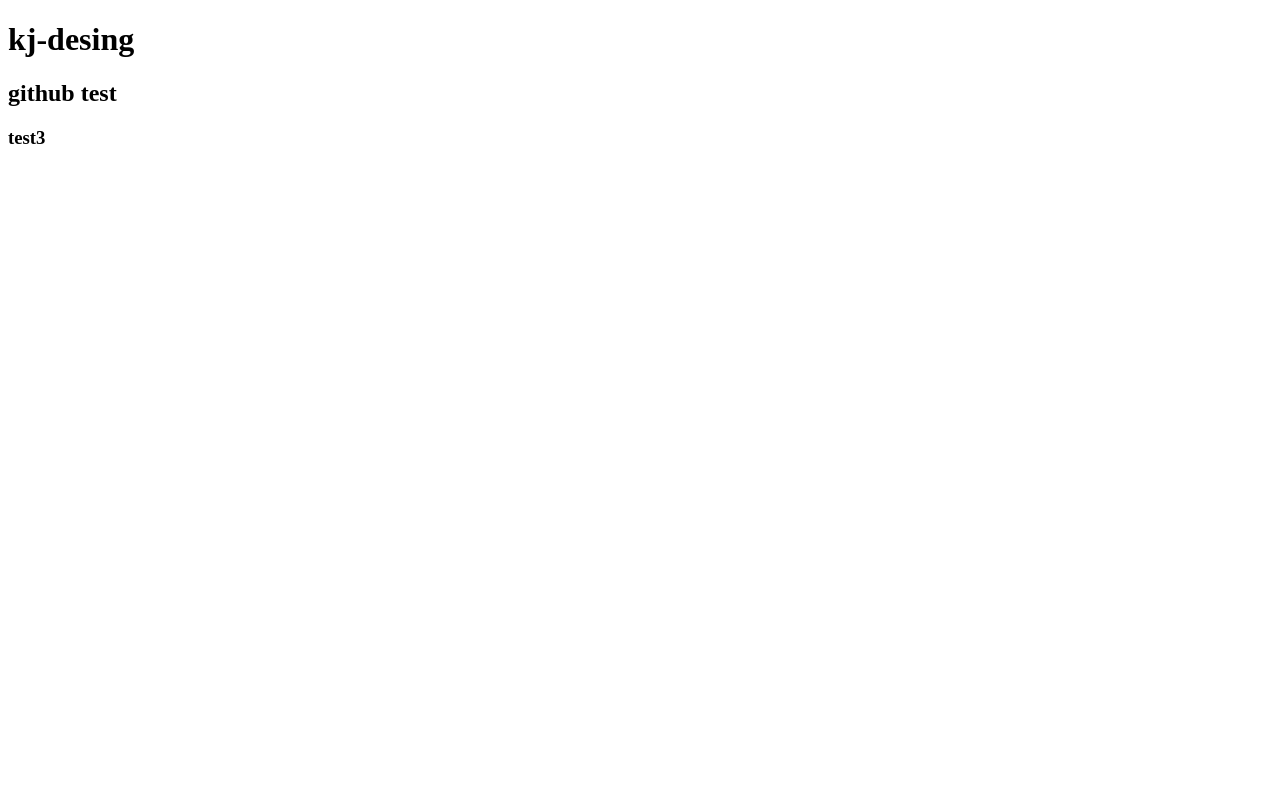
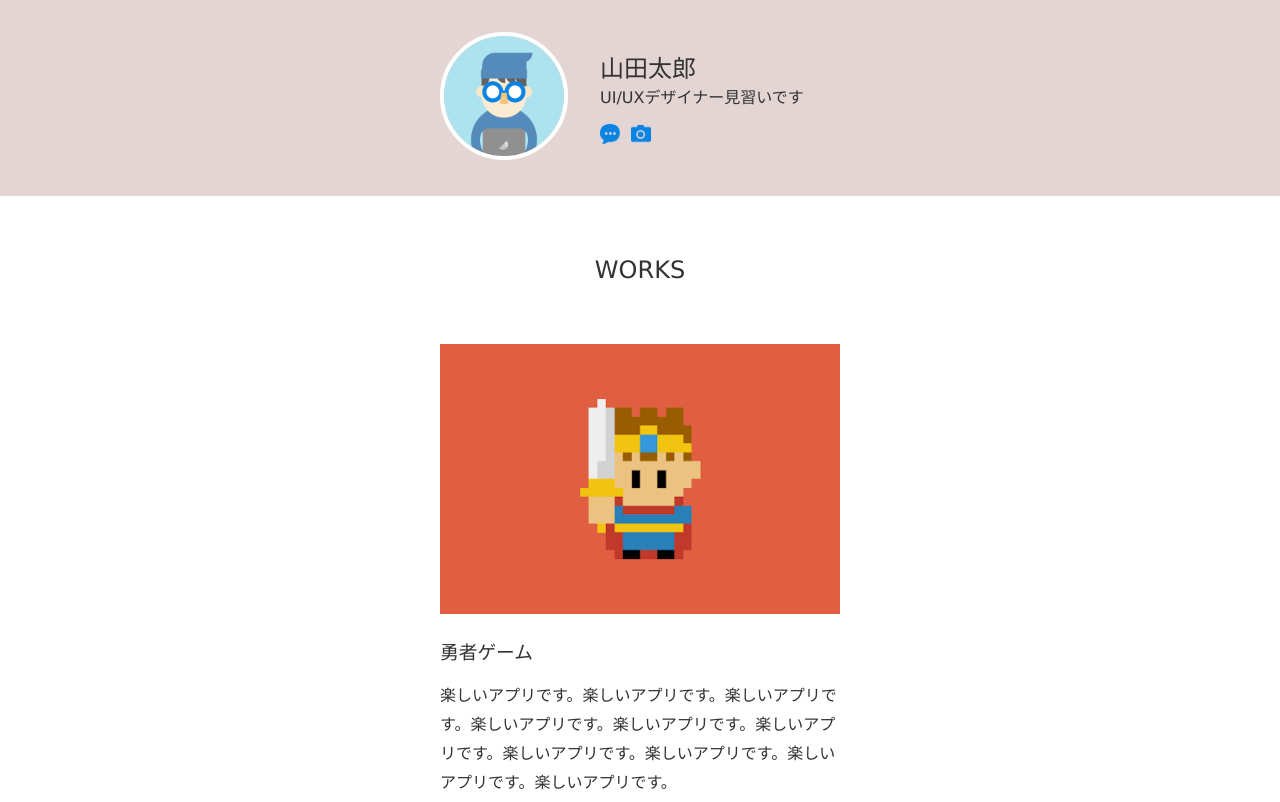
Before and after one commit to kj-design/practice3, a plain HTML site: page index.html in a window 1280 px wide. Shown: the top 802 px of the page. Drawn offline with Linux system fonts and the light colour scheme.

Commit message:
all changes

```diff
--- /dev/null
+++ b/css/stylesheet.css
@@ -0,0 +1,86 @@
+header {
+  background-color: rgb(228, 213, 213);
+  padding-bottom: 32px;
+  padding-top: 32px;
+}
+
+body {
+  color: #333;
+  font-family: Verdana, sans-serif;
+  margin : 0 ;
+}
+
+.container {
+  width: 400px;
+  margin-left: auto;
+  margin-right: auto;
+  display:flex;
+  align-items: center;
+}
+
+.icon img {
+  border-radius: 50%;
+  border-width: 4px;
+  border-style: solid;
+  border-color: white;
+}
+
+.info {
+  margin-left: 32px;
+}
+
+.info h1 {
+  font-weight: normal;
+  font-size: 24px;
+  margin: 0;
+}
+
+.info p {
+  margin: 0;
+  margin-bottom:16px;
+}
+
+.info ul {
+  margin: 0;
+  padding: 0;
+  list-style-type: none;
+  display: flex;
+}
+
+.info ul li {
+  margin-right :11px
+}
+
+.works {
+  width: 400px;
+  margin-right: auto;
+  margin-left: auto;
+}
+
+.works > h1 {
+  font-weight: normal;
+  font-size: 24px;
+  text-align: center;
+  margin-top: 60px;
+  margin-bottom:60px;
+}
+
+.works > section {
+  margin-top: 60px;
+  margin-bottom:60px;
+}
+
+.works > section > h1 {
+  font-weight: normal;
+}
+
+.works p {
+  line-height: 1.8;
+}
+
+footer p {
+  text-align: center;
+  font-size: 14px;
+  margin-bottom: 60px;
+  color: gray;
+}
--- a/index.html
+++ b/index.html
@@ -1,14 +1,64 @@
 <!DOCTYPE html>
+
 <html lang="ja">
-<head>
-  <meta charset="UTF-8">
-  <meta name="viewport" content="width=device-width, initial-scale=1.0">
-  <meta http-equiv="X-UA-Compatible" content="ie=edge">
-  <title>Kj-desing</title>
-</head>
-<body>
-  <h1>kj-desing</h1>
-  <h2>github test</h2>
-  <h3>test3</h3>
-</body>
+  <head>
+    <meta charaset="utf-8">
+    <title>練習用サイト</title>
+    <link rel="icon" href="favicon.ico">
+    <meta name="description" content="太郎のポートフォリオです。">
+    <link rel="stylesheet" href="css/stylesheet.css">
+  </head>
+
+  <body>
+    <header>
+      <div class="container">
+        <div class="icon">
+          <img src="img/taro.png" width="120" height="120" alt="太郎の画像です。">
+        </div>
+          <div class="info">
+            <h1>山田太郎</h1>
+            <p>UI/UXデザイナー見習いです</p>
+            <ul>
+              <li>
+                <a href="https://dotinstall.com" target="_blank">
+                  <img src="img/blog.png" width="20" height="20" alt="ブログサイトへのリンク画像です">
+                </a>
+              </li>
+              <li>
+                <a href="https://dotinstall.com" target="_blank">
+                  <img src="img/photos.png" width="20" height="20" alt="写真サイトへのリンク画像です">
+                </a>
+              </li>
+            </ul>
+          </div>
+        </div>
+
+    </header>
+
+    <section class="works">
+      <h1>WORKS</h1>
+    <section>
+      <img src="img/work1.png" width="400" height="270" alt="勇者ゲームの紹介画像">
+      <h1>勇者ゲーム</h1>
+      <p>楽しいアプリです。楽しいアプリです。楽しいアプリです。楽しいアプリです。楽しいアプリです。楽しいアプリです。楽しいアプリです。楽しいアプリです。楽しいアプリです。楽しいアプリです。</p>
+    </section>
+
+    <section>
+      <img src="img/work2.png" width="400" height="270" alt="宝探しゲームの紹介画像">
+      <h1>宝探しゲーム</h1>
+      <p>楽しいアプリです。楽しいアプリです。楽しいアプリです。楽しいアプリです。楽しいアプリです。楽しいアプリです。楽しいアプリです。楽しいアプリです。楽しいアプリです。楽しいアプリです。</p>
+    </section>
+
+    <section>
+      <img src="img/work3.png" width="400" height="270" alt="神経衰弱の紹介画像">
+      <h1>神経衰弱</h1>
+      <p>楽しいアプリです。楽しいアプリです。楽しいアプリです。楽しいアプリです。楽しいアプリです。楽しいアプリです。楽しいアプリです。楽しいアプリです。楽しいアプリです。楽しいアプリです。</p>
+    </section>
+  </section>
+    <footer>
+      <p>(C)dotinstall.com</p>
+    </footer>
+
+  </body>
+
 </html>
```
Also changed, not shown: favicon.ico (added), img/blog.png (added), img/photos.png (added), img/taro.png (added), img/work1.png (added), img/work2.png (added), img/work3.png (added).
